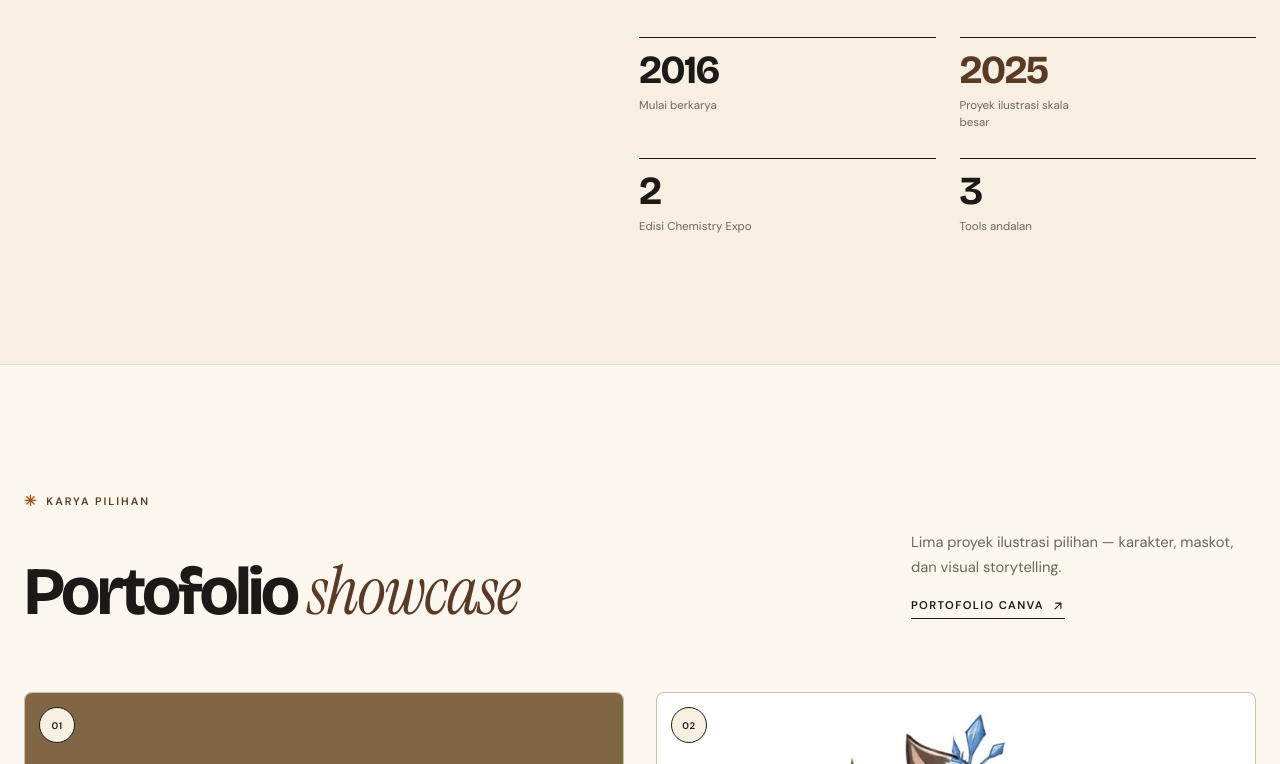
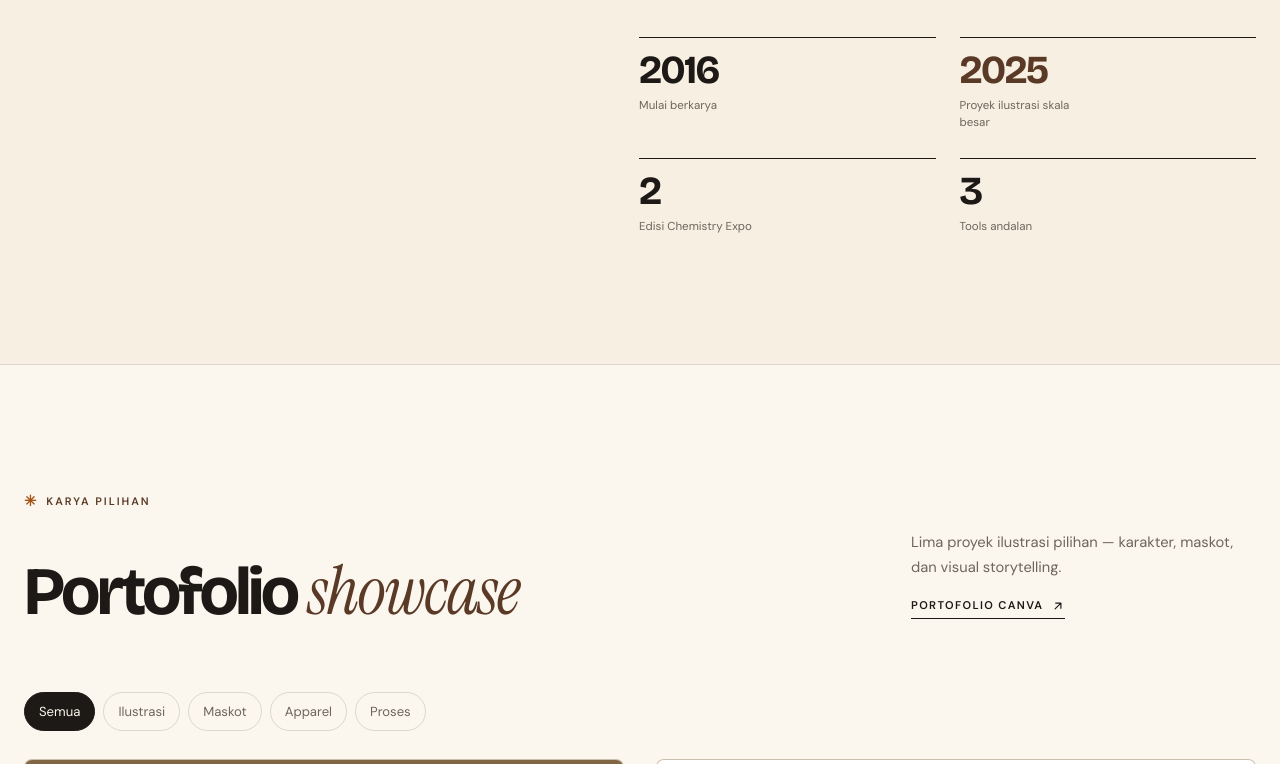
Before and after one commit to RiffaYP/portfolio-icha, a plain HTML site: page index.html in a window 1280 px wide. Shown: the part 1556-2320 px from the top of the page. Drawn offline with nearby package versions, Linux system fonts and the light colour scheme.

Commit message:
Improve portfolio filtering and local assets

```diff
--- a/css/style.css
+++ b/css/style.css
@@ -1,3 +1,43 @@
+@font-face {
+  font-family: "Bricolage Grotesque";
+  src: url("../assets/fonts/bricolage-grotesque-latin-variable.woff2") format("woff2");
+  font-style: normal;
+  font-weight: 400 800;
+  font-display: swap;
+}
+
+@font-face {
+  font-family: "DM Sans";
+  src: url("../assets/fonts/dm-sans-latin-variable.woff2") format("woff2");
+  font-style: normal;
+  font-weight: 300 600;
+  font-display: swap;
+}
+
+@font-face {
+  font-family: "DM Sans";
+  src: url("../assets/fonts/dm-sans-latin-italic-variable.woff2") format("woff2");
+  font-style: italic;
+  font-weight: 300 600;
+  font-display: swap;
+}
+
+@font-face {
+  font-family: "Instrument Serif";
+  src: url("../assets/fonts/instrument-serif-latin-regular.woff2") format("woff2");
+  font-style: normal;
+  font-weight: 400;
+  font-display: swap;
+}
+
+@font-face {
+  font-family: "Instrument Serif";
+  src: url("../assets/fonts/instrument-serif-latin-italic.woff2") format("woff2");
+  font-style: italic;
+  font-weight: 400;
+  font-display: swap;
+}
+
 :root {
   --cream: #f6efe2;
   --paper: #fbf7ee;
@@ -1101,10 +1141,39 @@ body.nav-open .menu-toggle span:last-child {
   border-block: 1px solid var(--line);
 }
 
+.work-filters {
+  display: flex;
+  flex-wrap: wrap;
+  gap: 8px;
+  margin-bottom: 28px;
+}
+
+.work-filter {
+  padding: 8px 14px;
+  border: 1px solid var(--line);
+  border-radius: 999px;
+  background: transparent;
+  color: var(--muted);
+  cursor: pointer;
+  font-size: 0.82rem;
+  transition: color 0.2s ease, background 0.2s ease, border-color 0.2s ease;
+}
+
+.work-filter:hover,
+.work-filter.is-active {
+  border-color: var(--ink);
+  background: var(--ink);
+  color: var(--paper);
+}
+
 .works-grid {
   display: grid;
   grid-template-columns: repeat(2, minmax(0, 1fr));
   gap: clamp(34px, 4.5vw, 54px) clamp(20px, 2.6vw, 32px);
+}
+
+.work-card[hidden] {
+  display: none;
 }
 
 .work-card {
--- a/index.html
+++ b/index.html
@@ -12,9 +12,6 @@
   <meta property="og:locale" content="id_ID">
   <link rel="icon" href="assets/favicon.svg" type="image/svg+xml">
   <link rel="preload" as="image" href="assets/images/portrait.webp" fetchpriority="high">
-  <link rel="preconnect" href="https://fonts.googleapis.com">
-  <link rel="preconnect" href="https://fonts.gstatic.com" crossorigin>
-  <link href="https://fonts.googleapis.com/css2?family=Bricolage+Grotesque:opsz,wght@12..96,400;12..96,500;12..96,600;12..96,700;12..96,800&family=DM+Sans:ital,opsz,wght@0,9..40,300;0,9..40,400;0,9..40,500;0,9..40,600;1,9..40,400&family=Instrument+Serif:ital@0;1&display=swap" rel="stylesheet">
   <link rel="stylesheet" href="css/style.css">
   <script>document.documentElement.classList.add('js');</script>
   <script type="application/ld+json">
@@ -106,9 +103,6 @@
             </a>
             <a class="social-link" href="mailto:dedekicha260@gmail.com" aria-label="Kirim email ke Icha">
               <svg width="18" height="18" viewBox="0 0 24 24" fill="none" aria-hidden="true"><rect x="3" y="5" width="18" height="14" rx="2" stroke="currentColor" stroke-width="1.7"/><path d="m4 7 8 6 8-6" stroke="currentColor" stroke-width="1.7" stroke-linecap="round" stroke-linejoin="round"/></svg>
-            </a>
-            <a class="social-link" href="https://wa.me/6285866284952" target="_blank" rel="noopener" aria-label="WhatsApp Icha">
-              <svg width="18" height="18" viewBox="0 0 24 24" fill="none" aria-hidden="true"><path d="M20.5 11.6a8.4 8.4 0 0 1-12.4 7.4L3.5 20.5l1.5-4.5a8.4 8.4 0 1 1 15.5-4.4Z" stroke="currentColor" stroke-width="1.7" stroke-linejoin="round"/><path d="M9.2 8.4c.2-.4.4-.4.7-.4h.5c.2 0 .4 0 .6.5l.7 1.6c.1.2 0 .4-.1.6l-.5.6c-.1.2-.2.3 0 .5.6 1 1.4 1.7 2.4 2.2.2.1.4.1.5 0l.6-.7c.2-.2.4-.2.6-.1l1.5.7c.4.2.5.3.5.5 0 .2-.2 1.2-.7 1.5-.4.3-.9.5-1.6.4-1.5-.2-3.3-1.2-4.8-2.7-1.2-1.2-2-2.6-2.2-3.7-.1-.6.1-1.1.4-1.5Z" fill="currentColor"/></svg>
             </a>
             <a class="social-link" href="https://canva.link/b213hwkz8s18kp8" target="_blank" rel="noopener" aria-label="Portofolio Canva Icha">
               <svg width="18" height="18" viewBox="0 0 24 24" fill="none" aria-hidden="true"><path d="M14 4h6v6M20 4l-9 9" stroke="currentColor" stroke-width="1.7" stroke-linecap="round" stroke-linejoin="round"/><path d="M19 14v5a1 1 0 0 1-1 1H5a1 1 0 0 1-1-1V6a1 1 0 0 1 1-1h5" stroke="currentColor" stroke-width="1.7" stroke-linecap="round"/></svg>
@@ -244,8 +238,15 @@
           </div>
         </div>
 
+        <div class="work-filters" role="group" aria-label="Filter kategori karya">
+          <button class="work-filter is-active" type="button" data-filter="all" aria-pressed="true">Semua</button>
+          <button class="work-filter" type="button" data-filter="illustration" aria-pressed="false">Ilustrasi</button>
+          <button class="work-filter" type="button" data-filter="mascot" aria-pressed="false">Maskot</button>
+          <button class="work-filter" type="button" data-filter="apparel" aria-pressed="false">Apparel</button>
+          <button class="work-filter" type="button" data-filter="process" aria-pressed="false">Proses</button>
+        </div>
         <div class="works-grid">
-          <article class="work-card work-card--tall" data-project="ce2025" data-reveal>
+          <article class="work-card work-card--tall" data-category="illustration mascot" data-project="ce2025" data-reveal>
             <div class="work-media">
               <img src="assets/images/work-ce2025-1.webp" alt="Ilustrasi karakter dan maskot Chemistry Expo 2025" width="717" height="896" loading="lazy">
               <span class="work-view">Lihat Proyek <span aria-hidden="true">→</span></span>
@@ -264,7 +265,7 @@
             <button class="work-hit" type="button" aria-label="Buka proyek Chemistry Expo 2025"></button>
           </article>
 
-          <article class="work-card work-card--tall" data-project="ce2026" data-reveal style="--reveal-delay:.1s">
+          <article class="work-card work-card--tall" data-category="illustration mascot" data-project="ce2026" data-reveal style="--reveal-delay:.1s">
             <div class="work-media">
               <img src="assets/images/work-ce2026-1.webp" alt="Ilustrasi maskot rubah Chemistry Expo 2026" width="768" height="1024" loading="lazy">
               <span class="work-view">Lihat Proyek <span aria-hidden="true">→</span></span>
@@ -283,7 +284,7 @@
             <button class="work-hit" type="button" aria-label="Buka proyek Chemistry Expo 2026"></button>
           </article>
 
-          <article class="work-card work-card--wide" data-project="apparel" data-reveal>
+          <article class="work-card work-card--wide" data-category="apparel" data-project="apparel" data-reveal>
             <div class="work-media">
               <img src="assets/images/work-apparel.webp" alt="Ilustrasi merchandise dan apparel mahasiswa Kimia Unila" width="1280" height="673" loading="lazy">
               <span class="work-view">Lihat Proyek <span aria-hidden="true">→</span></span>
@@ -302,7 +303,7 @@
             <button class="work-hit" type="button" aria-label="Buka proyek Apparel & Merchandise"></button>
           </article>
 
-          <article class="work-card work-card--wide work-card--split" data-project="art" data-reveal style="--reveal-delay:.1s">
+          <article class="work-card work-card--wide work-card--split" data-category="illustration" data-project="art" data-reveal style="--reveal-delay:.1s">
             <div class="work-media">
               <div class="split-media">
                 <img src="assets/images/work-art-1.webp" alt="Sketsa manual tinta karya Icha" width="692" height="922" loading="lazy">
@@ -324,7 +325,7 @@
             <button class="work-hit" type="button" aria-label="Buka proyek Digital & Manual Illustration"></button>
           </article>
 
-          <article class="work-card work-card--wide work-card--behind" data-project="behind" data-reveal>
+          <article class="work-card work-card--wide work-card--behind" data-category="process" data-project="behind" data-reveal>
             <div class="behind-card">
               <figure class="behind-media">
                 <img src="assets/images/work-behind.webp" alt="Potret Icha di balik proses kreatif" width="640" height="1138" loading="lazy">
@@ -674,11 +675,7 @@
               <span class="contact-value">dedekicha260@gmail.com</span>
               <span class="contact-icon" aria-hidden="true">→</span>
             </a>
-            <a class="contact-row" href="https://wa.me/6285866284952" target="_blank" rel="noopener">
-              <span class="contact-label">WhatsApp</span>
-              <span class="contact-value">********</span>
-              <span class="contact-icon" aria-hidden="true">→</span>
-            </a>
+
             <a class="contact-row" href="https://instagram.com/iichatir" target="_blank" rel="noopener">
               <span class="contact-label">Instagram</span>
               <span class="contact-value">@iichatir</span>
--- a/js/main.js
+++ b/js/main.js
@@ -278,7 +278,23 @@ function stepLightbox(direction) {
   renderLightbox();
 }
 
-document.querySelectorAll(".work-card").forEach((card) => {
+const workCards = Array.from(document.querySelectorAll(".work-card"));
+
+document.querySelectorAll(".work-filter").forEach((button) => {
+  button.addEventListener("click", () => {
+    const category = button.dataset.filter;
+    document.querySelectorAll(".work-filter").forEach((filter) => {
+      const selected = filter === button;
+      filter.classList.toggle("is-active", selected);
+      filter.setAttribute("aria-pressed", String(selected));
+    });
+    workCards.forEach((card) => {
+      card.hidden = category !== "all" && !card.dataset.category.split(" ").includes(category);
+    });
+  });
+});
+
+workCards.forEach((card) => {
   const trigger = card.querySelector(".work-hit");
   if (!trigger) return;
   trigger.addEventListener("click", () => openProject(card.dataset.project));
```
Also changed, not shown: assets/fonts/bricolage-grotesque-latin-variable.woff2 (added), assets/fonts/dm-sans-latin-italic-variable.woff2 (added), assets/fonts/dm-sans-latin-variable.woff2 (added), assets/fonts/instrument-serif-latin-italic.woff2 (added), assets/fonts/instrument-serif-latin-regular.woff2 (added).
